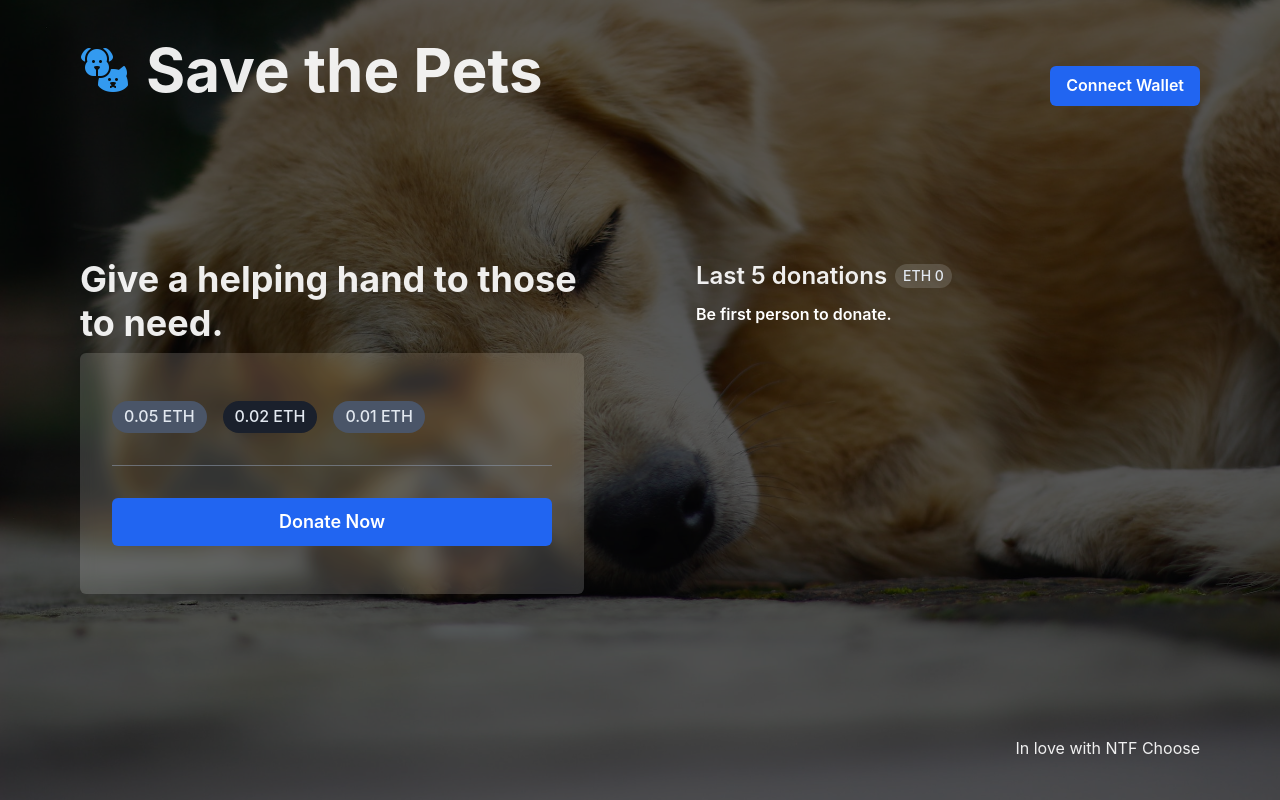
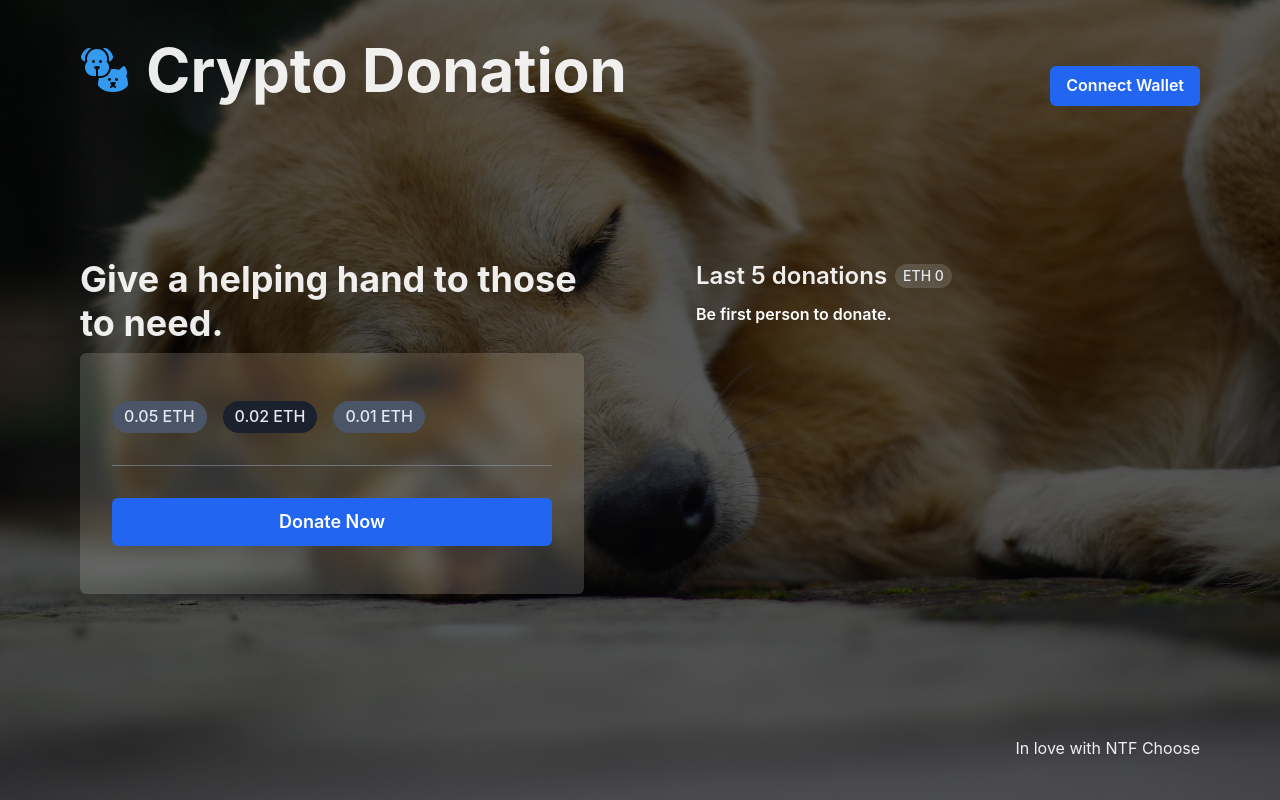
Before and after one commit to jeftarmascarenhas/donation-full-dapp, a Next.js app in the folder web/: page / in a window 1280 px wide. Built offline with nearby package versions, Linux system fonts and the light colour scheme.

Commit message:
refactor: change title and remove code unused

```diff
--- a/web/src/components/donors/index.tsx
+++ b/web/src/components/donors/index.tsx
@@ -1,5 +1,5 @@
 import { Avatar, VStack, HStack, Text, Spinner, Tag } from "@chakra-ui/react";
-import { ChevronRightIcon, AiOutlineUser } from "@chakra-ui/icons";
+import { ChevronRightIcon } from "@chakra-ui/icons";
 
 import { useWeb3 } from "@contexts/web3Provider";
 
--- a/web/src/components/header/index.tsx
+++ b/web/src/components/header/index.tsx
@@ -24,7 +24,7 @@ export default function Header() {
           as="h1"
           fontWeight={{ base: "extrabold", md: "bold" }}
         >
-          Save the Pets
+          Crypto Donation
         </Text>
       </HStack>
       <Button variant="btn-primary" onClick={connectWallet}>
```
